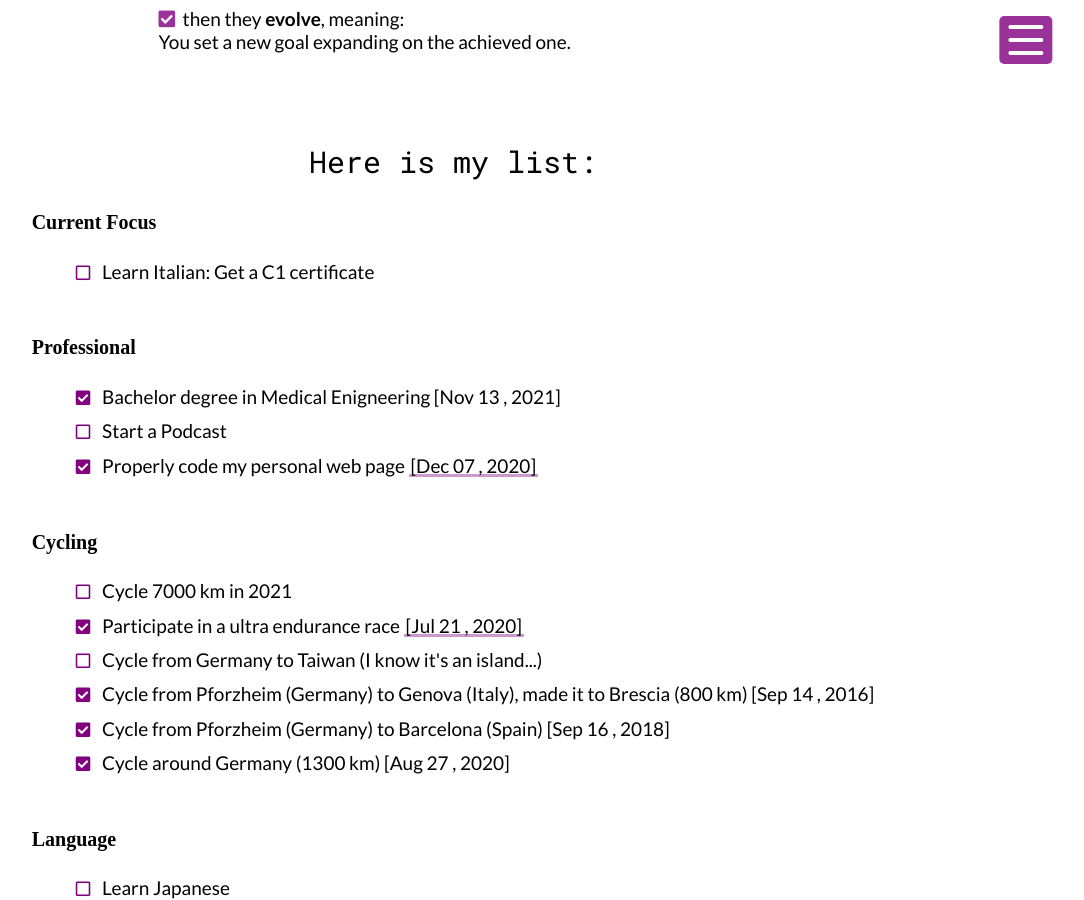
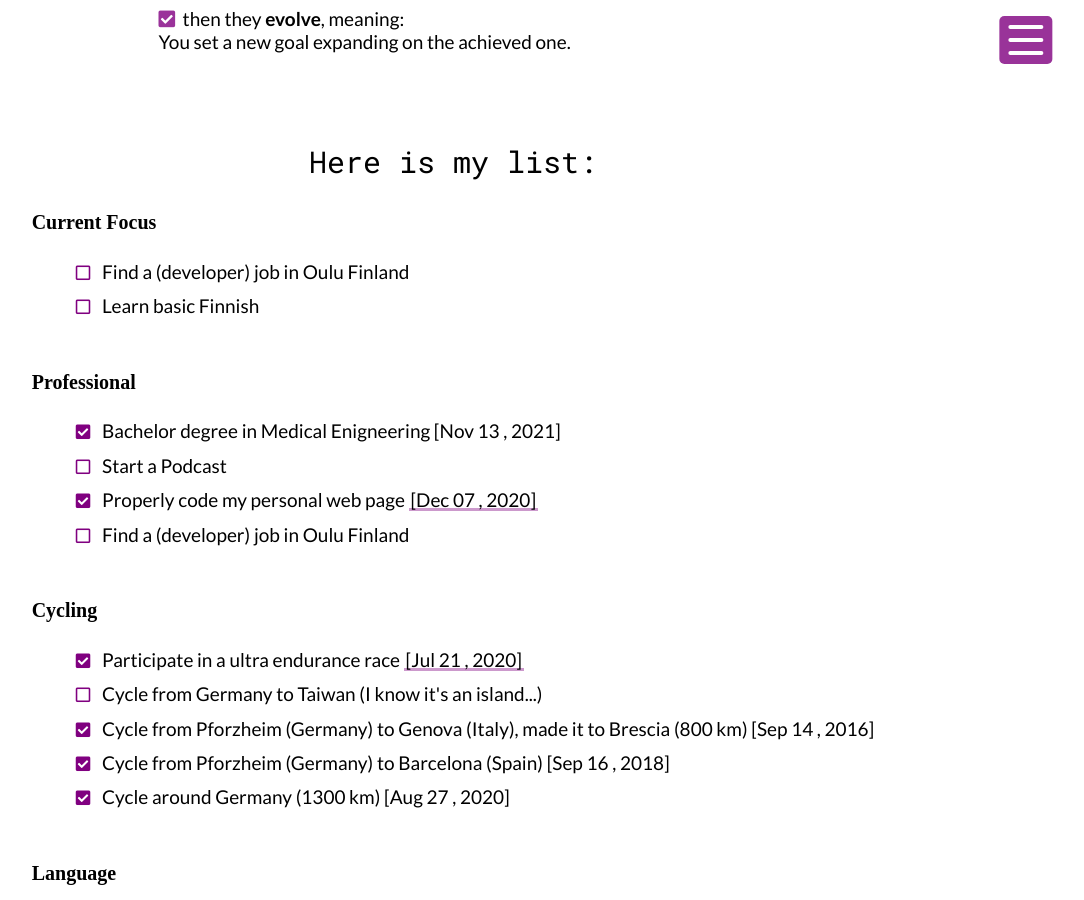
Before and after one commit to SebastianSlash/SebastianSlash.github.io, a Jekyll site: the page built from impossible-list.html, in a window 1280 px wide and 900 px high, scrolled down 403 px. Shown: the whole window, without its empty margins (187-1271 px from the left). Built offline with Jekyll 4.4.1, drawn with Linux system fonts in a browser that asks for light colours; some web fonts are replaced; comment, search, counter and statistics services are not loaded.

Commit message:
add items to impossible list

```diff
--- a/_data/impossible_list.yml
+++ b/_data/impossible_list.yml
@@ -30,27 +30,16 @@ sections:
         subcategory: False
         completion_date: 2020-12-07
         link: /
+      - name: Find a (developer) job in Oulu Finland
+        working_on: True
+        completed: False
+        sequel: False
+        subcategory: False
+        completion_date:
+        link:
 
   - title: Cycling
     list_items:
-      - name: Cycle 7000 km in 2021
-        working_on: False
-        completed: False
-        sequel: False # better to show the next step at the end/after 2021
-        subcategory: False
-        completion_date:
-        link:
-        # list_next:
-        #   - name: Cycle 8000 km in 2022
-        #     working_on: False
-        #     completed: False
-        #     completion_date:
-        #     link:
-        #   - name: Cycle 9000 km in 2023
-        #     working_on: False
-        #     completed: False
-        #     completion_date:
-        #     link:
       - name: Participate in a ultra endurance race
         working_on: False
         completed: True
@@ -88,6 +77,13 @@ sections:
         link:
   - title: Language
     list_items:
+      - name: Learn basic Finnish
+        working_on: True
+        completed: False
+        sequel: False
+        subcategory: True
+        completion_date:
+        link:
       - name: Learn Japanese
         working_on: False
         completed: False
@@ -148,10 +144,11 @@ sections:
             completion_date:
             link:
           - name: Get a C1 certificate
-            working_on: True
+            working_on: False
             completed: False
             completion_date:
             link:
+
       # - name: English
       #   working_on: False
       #   completed: False
```
